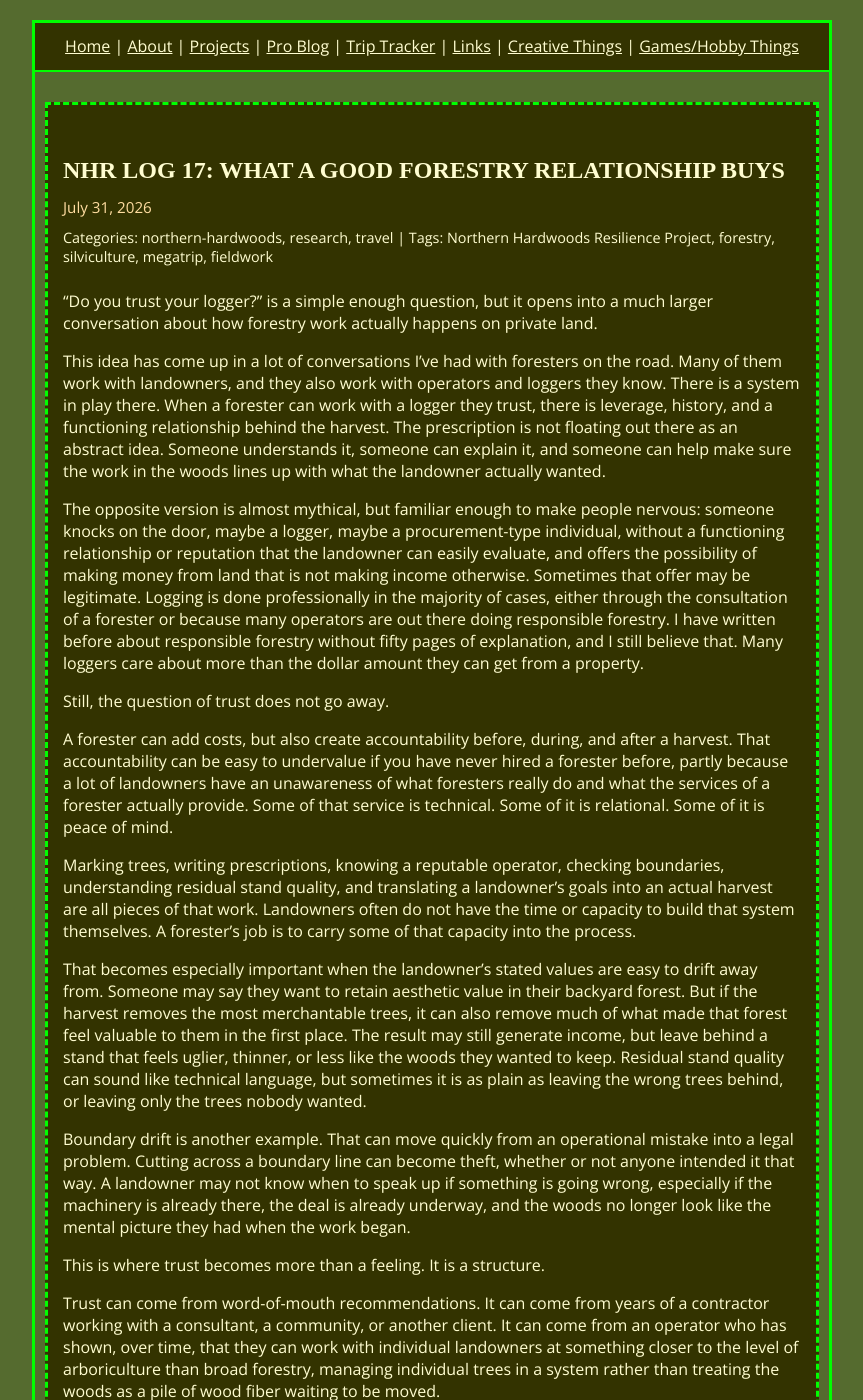
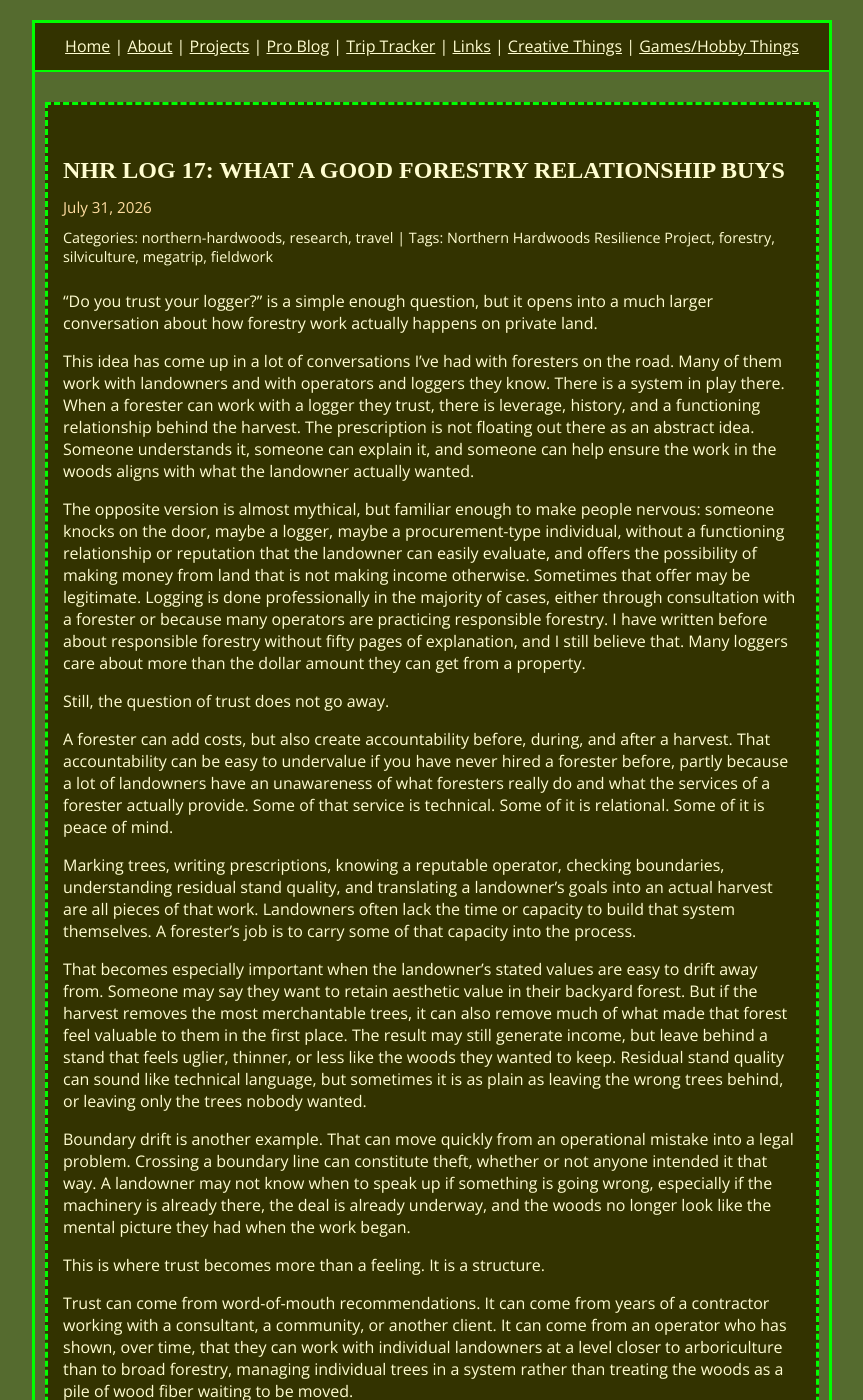
Before and after one commit to MtnTheMan/mtntheman.github.io, a Jekyll site: the page built from _posts/2026-07-31-nhr-log-17-what-a-good-forestry-relationship-buys.md, in a window 1280 px wide and 1400 px high. Shown: the whole window, without its empty margins (208-1071 px from the left). Built offline with Jekyll 4.4.1, drawn with Linux system fonts in a browser that asks for light colours; some web fonts are replaced; some of the changed text lies outside the part shown.

Commit message:
Revise NHR Log 17 wording

```diff
--- a/_posts/2026-07-31-nhr-log-17-what-a-good-forestry-relationship-buys.md
+++ b/_posts/2026-07-31-nhr-log-17-what-a-good-forestry-relationship-buys.md
@@ -9,34 +9,34 @@ excerpt: "A reflection on what landowners gain from foresters, trustworthy opera
 
 "Do you trust your logger?" is a simple enough question, but it opens into a much larger conversation about how forestry work actually happens on private land.
 
-This idea has come up in a lot of conversations I've had with foresters on the road. Many of them work with landowners, and they also work with operators and loggers they know. There is a system in play there. When a forester can work with a logger they trust, there is leverage, history, and a functioning relationship behind the harvest. The prescription is not floating out there as an abstract idea. Someone understands it, someone can explain it, and someone can help make sure the work in the woods lines up with what the landowner actually wanted.
+This idea has come up in a lot of conversations I've had with foresters on the road. Many of them work with landowners and with operators and loggers they know. There is a system in play there. When a forester can work with a logger they trust, there is leverage, history, and a functioning relationship behind the harvest. The prescription is not floating out there as an abstract idea. Someone understands it, someone can explain it, and someone can help ensure the work in the woods aligns with what the landowner actually wanted.
 
-The opposite version is almost mythical, but familiar enough to make people nervous: someone knocks on the door, maybe a logger, maybe a procurement-type individual, without a functioning relationship or reputation that the landowner can easily evaluate, and offers the possibility of making money from land that is not making income otherwise. Sometimes that offer may be legitimate. Logging is done professionally in the majority of cases, either through the consultation of a forester or because many operators are out there doing responsible forestry. I have written before about responsible forestry without fifty pages of explanation, and I still believe that. Many loggers care about more than the dollar amount they can get from a property.
+The opposite version is almost mythical, but familiar enough to make people nervous: someone knocks on the door, maybe a logger, maybe a procurement-type individual, without a functioning relationship or reputation that the landowner can easily evaluate, and offers the possibility of making money from land that is not making income otherwise. Sometimes that offer may be legitimate. Logging is done professionally in the majority of cases, either through consultation with a forester or because many operators are practicing responsible forestry. I have written before about responsible forestry without fifty pages of explanation, and I still believe that. Many loggers care about more than the dollar amount they can get from a property.
 
 Still, the question of trust does not go away.
 
 A forester can add costs, but also create accountability before, during, and after a harvest. That accountability can be easy to undervalue if you have never hired a forester before, partly because a lot of landowners have an unawareness of what foresters really do and what the services of a forester actually provide. Some of that service is technical. Some of it is relational. Some of it is peace of mind.
 
-Marking trees, writing prescriptions, knowing a reputable operator, checking boundaries, understanding residual stand quality, and translating a landowner's goals into an actual harvest are all pieces of that work. Landowners often do not have the time or capacity to build that system themselves. A forester's job is to carry some of that capacity into the process.
+Marking trees, writing prescriptions, knowing a reputable operator, checking boundaries, understanding residual stand quality, and translating a landowner's goals into an actual harvest are all pieces of that work. Landowners often lack the time or capacity to build that system themselves. A forester's job is to carry some of that capacity into the process.
 
 That becomes especially important when the landowner's stated values are easy to drift away from. Someone may say they want to retain aesthetic value in their backyard forest. But if the harvest removes the most merchantable trees, it can also remove much of what made that forest feel valuable to them in the first place. The result may still generate income, but leave behind a stand that feels uglier, thinner, or less like the woods they wanted to keep. Residual stand quality can sound like technical language, but sometimes it is as plain as leaving the wrong trees behind, or leaving only the trees nobody wanted.
 
-Boundary drift is another example. That can move quickly from an operational mistake into a legal problem. Cutting across a boundary line can become theft, whether or not anyone intended it that way. A landowner may not know when to speak up if something is going wrong, especially if the machinery is already there, the deal is already underway, and the woods no longer look like the mental picture they had when the work began.
+Boundary drift is another example. That can move quickly from an operational mistake into a legal problem. Crossing a boundary line can constitute theft, whether or not anyone intended it that way. A landowner may not know when to speak up if something is going wrong, especially if the machinery is already there, the deal is already underway, and the woods no longer look like the mental picture they had when the work began.
 
 This is where trust becomes more than a feeling. It is a structure.
 
-Trust can come from word-of-mouth recommendations. It can come from years of a contractor working with a consultant, a community, or another client. It can come from an operator who has shown, over time, that they can work with individual landowners at something closer to the level of arboriculture than broad forestry, managing individual trees in a system rather than treating the woods as a pile of wood fiber waiting to be moved.
+Trust can come from word-of-mouth recommendations. It can come from years of a contractor working with a consultant, a community, or another client. It can come from an operator who has shown, over time, that they can work with individual landowners at a level closer to arboriculture than to broad forestry, managing individual trees in a system rather than treating the woods as a pile of wood fiber waiting to be moved.
 
 There are directories, lists, and names a landowner can find, but choosing someone from a list is different from asking around. Shop around. Ask who has done good work nearby. Ask who listened. Ask who left the woods in a condition the landowner was happy to live with afterward. The best evidence is often a functioning relationship that has lasted.
 
 The regional comparison matters here too. In Ontario, compulsory tree marking creates a more formal system around selective harvests. In many U.S. states, more discretion can sit with the landowner, the contractor, or the person in the machine. That does not automatically mean the system is failing. In some ways, it means the informal systems still have to work. The way we prevent compulsory systems is by having good, functional, trustworthy systems in the absence of regulation.
 
-Governance usually enters after bad outcomes become too consistent to ignore. If we are lucky enough that things are mostly okay, and formal governance has not been required everywhere, then the profession has to take that luck seriously. Foresters, operators, consultants, public servants, and extension professionals all have a role in making the craft legible to the public. People should have a clearer sense of what forestry is, what foresters do, and what good logging looks like when it is happening.
+Governance usually enters after bad outcomes become too consistent to ignore. If we are lucky enough that things are mostly okay, and formal governance has not been required everywhere, then the profession has to take that luck seriously. Foresters, operators, consultants, public servants, and extension professionals all have a role in making the craft attractive to the public. People should have a clearer sense of what forestry is, what foresters do, and what good logging looks like when it is happening.
 
 So I do not think the question is meant to scare landowners away from loggers. The better question may be: what kind of system are you trusting?
 
 If you know the operator, know their reputation, have a prescription, have someone watching the work, and have a relationship that extends beyond the single transaction, then trust has something to stand on. If the only clear incentive is the greatest revenue from a one-time entry, and there is no plan, no returning relationship, and no shared standard for what the woods should look like afterward, then the landowner is being asked to trust a lot more than they may realize.
 
-A good forestry relationship buys peace of mind, but it also buys translation. It turns a landowner's values into operational decisions. It connects the person who owns the woods with the person running the machine. It gives someone the experience and authority to intercede if the work starts veering away from the goals on the page or the goals in the landowner's head.
+A good forestry relationship buys peace of mind, but it also buys translation. It turns a landowner's values into operational decisions in ways that a landowner normally cannot articulate. It connects the owner of the woods to the person running the machine. It gives someone the experience and authority to intercede if the work starts veering away from the goals on the page or the goals in the landowner's head.
 
 That is the real value in trusting your logger. It is not blind faith in a person, a machine, or a handshake at the door. It is a system of accountability built around the woods before the first tree comes down.
```
